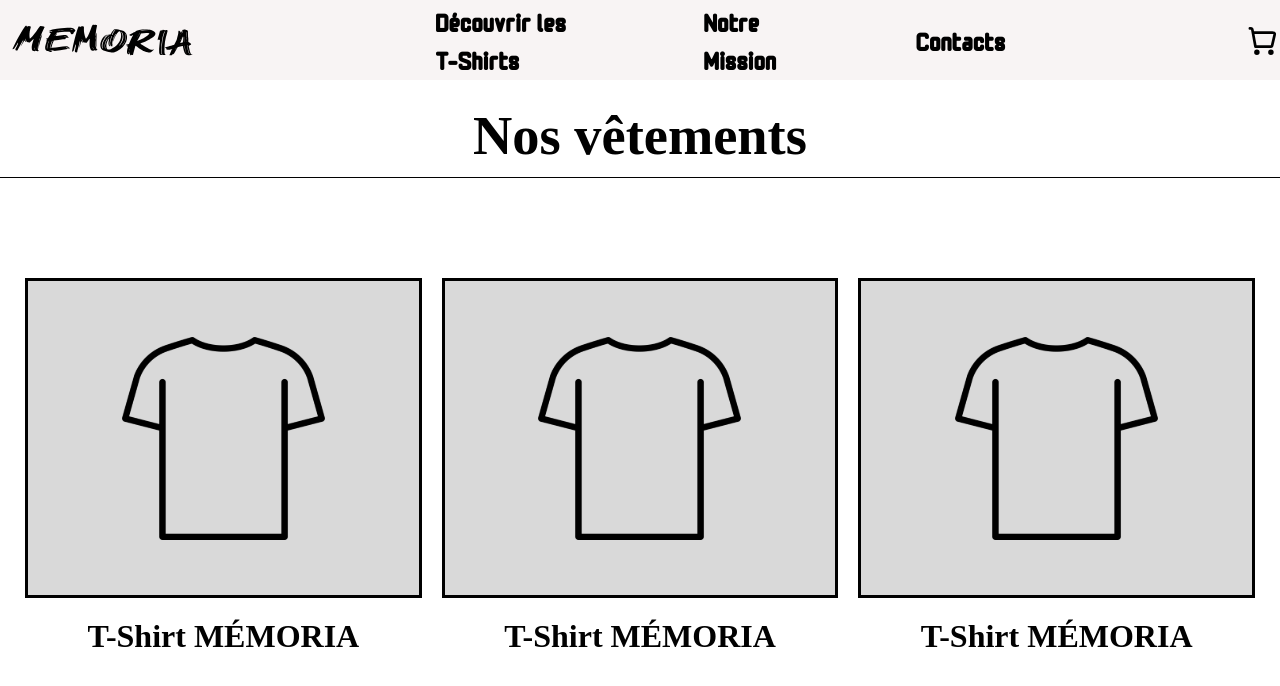
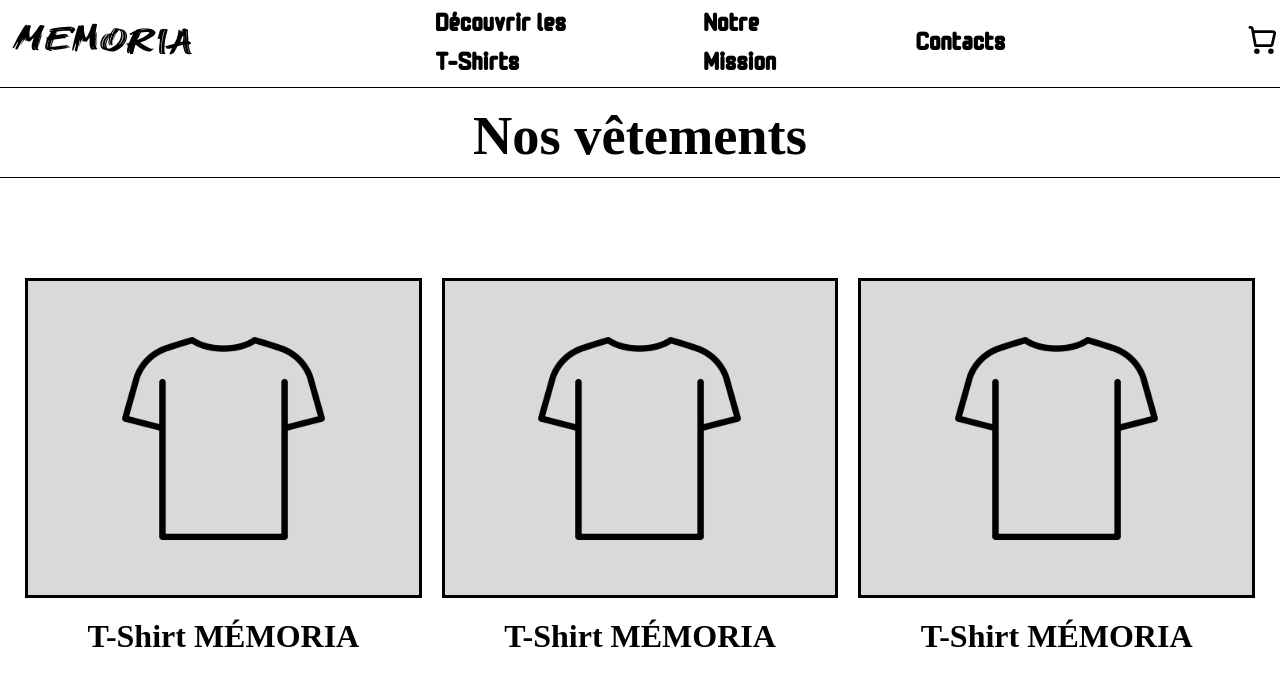
Before and after one commit to Thomas-bon/Memoria, a Vue app: page /Shop in a window 1280 px wide. Shown: the top 686 px of the page. Built offline with nearby package versions, Linux system fonts and the light colour scheme.

Commit message:
add alignment line and update header background color for improved layout

```diff
--- a/src/components/Header.vue
+++ b/src/components/Header.vue
@@ -1,6 +1,7 @@
 <template>
   <header :class="{ HomePageHeader: isHomePage, AllOfOthersPageHeader: !isHomePage }">
     <div class="BarHead">
+      <div class="alignLine">
       <div class="alignHeader">
         <div id="logo">
           <RouterLink :to="'/#brand'">
@@ -32,6 +33,8 @@
           </RouterLink>
         </div>
       </div>
+      <div id="line" v-if="!isHomePage"></div>
+    </div>
     </div>
   </header>
 </template>
@@ -83,7 +86,7 @@ header {
 }
 
 .AllOfOthersPageHeader {
-  background-color: #F8F4F4;
+  background-color: #FFFFFF;
   color: #000000;
 
 }
@@ -163,4 +166,19 @@ h1 {
   font-family: 'Monomaniac One';
 
 }
+
+#line {
+  width: 100%;
+  height: 1px;
+  background-color: #000000;
+  transform: translateY(-50px);
+}
+
+.alignLine {
+  display: flex;
+  flex-direction: column;
+  justify-content: center;
+  align-items: center;
+
+}
 </style>
```
